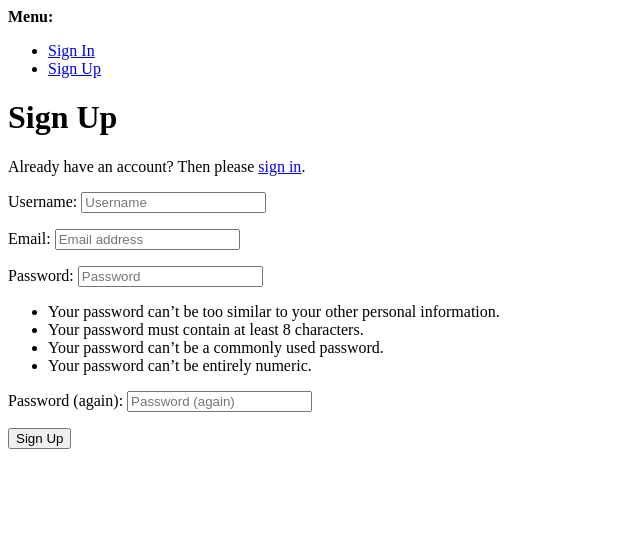
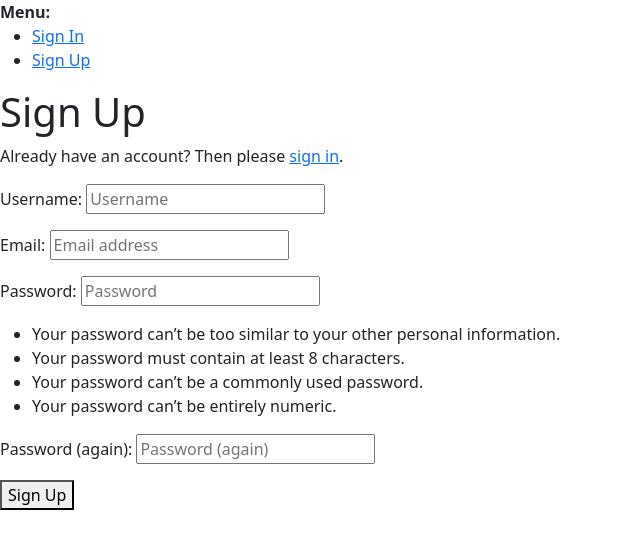
Before and after one commit to j3nty/simple-ai-film-finder, a Django app: page /accounts/signup/ in a window 1280 px wide. Shown: the top 549 px of the page, without its empty margins (0-640 px from the left). Run offline with Django 5.2, Linux system fonts and the light colour scheme.

Commit message:
feat(template): Add Bootstrap to templates

```diff
--- a/project/settings.py
+++ b/project/settings.py
@@ -62,7 +62,7 @@ ROOT_URLCONF = "project.urls"
 TEMPLATES = [
     {
         "BACKEND": "django.template.backends.django.DjangoTemplates",
-        "DIRS": [],
+        "DIRS": [BASE_DIR / "templates"],
         "APP_DIRS": True,
         "OPTIONS": {
             "context_processors": [
--- a/templates/allauth/layouts/base.html
+++ b/templates/allauth/layouts/base.html
@@ -9,6 +9,9 @@
             {% endblock head_title %}
         </title>
         {% block extra_head %}
+            <link href="https://cdn.jsdelivr.net/npm/bootstrap@5.3.8/dist/css/bootstrap.min.css" rel="stylesheet" integrity="sha384-sRIl4kxILFvY47J16cr9ZwB07vP4J8+LH7qKQnuqkuIAvNWLzeN8tE5YBujZqJLB" crossorigin="anonymous">
+            <script src="https://cdn.jsdelivr.net/npm/bootstrap@5.3.8/dist/js/bootstrap.bundle.min.js" integrity="sha384-FKyoEForCGlyvwx9Hj09JcYn3nv7wiPVlz7YYwJrWVcXK/BmnVDxM+D2scQbITxI" crossorigin="anonymous"></script>
+            <link rel="stylesheet" href="https://cdn.jsdelivr.net/npm/bootstrap-icons@1.13.1/font/bootstrap-icons.min.css">
         {% endblock extra_head %}
     </head>
     <body>
```
